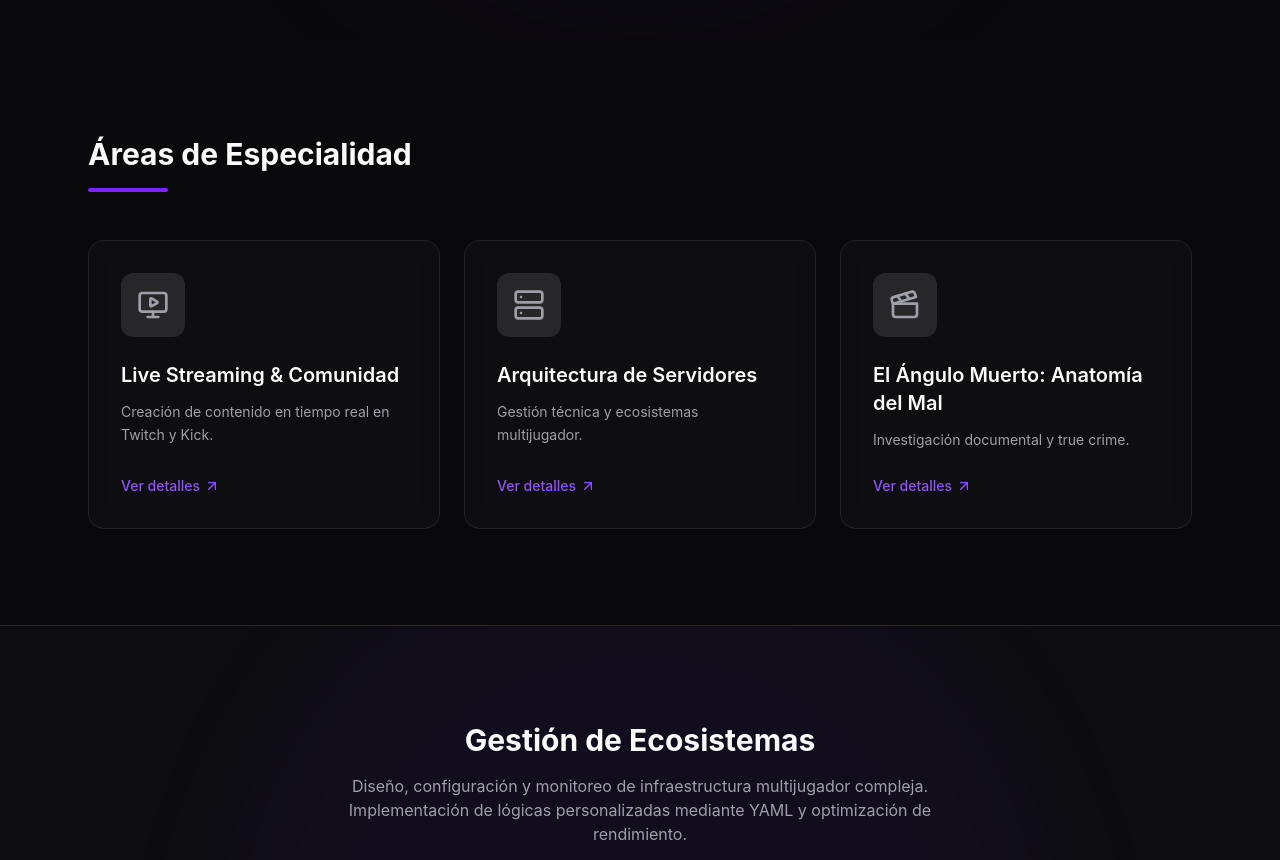
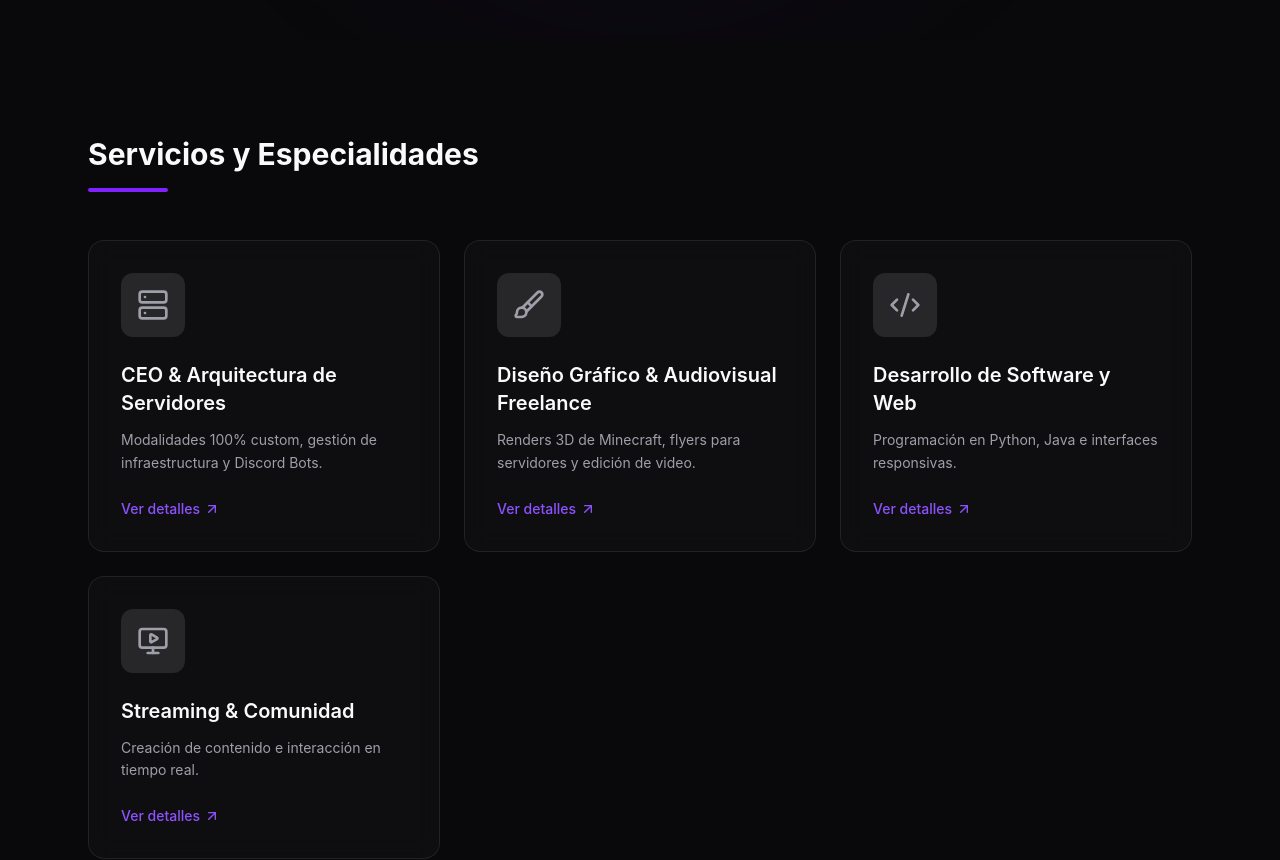
Before and after one commit to eldropg/dropg-portfolio, a React (Vite) app: page / in a window 1280 px wide. Shown: the part 760-1620 px from the top of the page. Built offline with nearby package versions, Linux system fonts and the light colour scheme; no server answers.

Commit message:
content: enriched portfolio with CEO roles, freelance services and dev stack

```diff
--- a/src/data/translations.jsx
+++ b/src/data/translations.jsx
@@ -1,5 +1,5 @@
 import React from 'react';
-import { MonitorPlay, Server, Clapperboard } from 'lucide-react';
+import { MonitorPlay, Server, Brush, Code2 } from 'lucide-react';
 
 export const translations = {
   es: {
@@ -7,13 +7,13 @@ export const translations = {
       toggleLang: "EN"
     },
     hero: {
-      badge: "Portfolio 2026",
+      badge: "Portfolio 2026 | Freelance Disponible",
       name: "DropG.",
-      tagline: "Software Engineer | UX/UI Designer",
-      about: "Estudiante en Inacap y apasionado por la creación de ecosistemas digitales. Transformo líneas de código y espacios en blanco en experiencias inmersivas."
+      tagline: "Software Engineer | CEO Legacy Realms | Diseñador Freelance",
+      about: "Construyo y administro ecosistemas digitales. Desde la arquitectura de servidores complejos y programación de bots, hasta el diseño de interfaces web y renders 3D publicitarios. Autónomo y listo para potenciar tu próximo proyecto."
     },
     specialties: {
-      title: "Áreas de Especialidad",
+      title: "Servicios y Especialidades",
       action: "Ver detalles"
     },
     infrastructure: {
@@ -32,7 +32,7 @@ export const translations = {
     },
     stream: {
       title: "Transmisión en Vivo",
-      desc: "Cuando no estoy escribiendo código o configurando servidores, me encuentras creando contenido e interactuando con la comunidad en tiempo real.",
+      desc: "Cuando no estoy escribiendo código, editando videos o configurando servidores, me encuentras creando contenido e interactuando con la comunidad en tiempo real.",
       btnTwitch: "Ir a Twitch",
       btnKick: "Ir a Kick",
       status: "DropG está En Vivo",
@@ -43,28 +43,36 @@ export const translations = {
     footer: "© 2026 DropG. Construido con React & Tailwind v4.",
     projects: [
       {
-        id: "streaming",
-        title: "Live Streaming & Comunidad",
-        shortDesc: "Creación de contenido en tiempo real en Twitch y Kick.",
-        longDesc: "Gestión de una comunidad activa mediante transmisiones en vivo. El enfoque principal está en la retención de audiencia, dinámicas interactivas y la integración de alertas personalizadas.",
-        icon: <MonitorPlay size={32} />,
-        tech: ["Twitch", "Kick", "OBS Studio", "Comunidad"]
+        id: "server",
+        title: "CEO & Arquitectura de Servidores",
+        shortDesc: "Modalidades 100% custom, gestión de infraestructura y Discord Bots.",
+        longDesc: "CEO de Legacy Realms, ex-Admin (CM) en Builders Academy y Helper en MinePiece. Especialista en programar modalidades desde cero (como GENS al 100%, NPCs, hologramas, All One Block). Amplia experiencia en soporte a usuarios, gestión integral de comunidades y programación de bots de tickets automatizados para Discord.",
+        icon: <Server size={32} />,
+        tech: ["Java", "YAML", "Discord Bots", "Community Management"]
       },
       {
-        id: "server",
-        title: "Arquitectura de Servidores",
-        shortDesc: "Gestión técnica y ecosistemas multijugador.",
-        longDesc: "Diseño y despliegue de servidores a gran escala. Especialización en balanceo de cargas, gestión de bases de datos para economías virtuales y resolución de conflictos de red en entornos Linux.",
-        icon: <Server size={32} />,
-        tech: ["Linux", "DevOps", "Bases de Datos", "Redes"]
+        id: "design",
+        title: "Diseño Gráfico & Audiovisual Freelance",
+        shortDesc: "Renders 3D de Minecraft, flyers para servidores y edición de video.",
+        longDesc: "Diseñador autónomo ofreciendo servicios para creadores y administradores. Especializado en renders 3D para marketing de servidores, flyers de aperturas y descuentos de tienda, miniaturas de alto impacto y edición audiovisual completa (aplicado en proyectos como el canal de True Crime 'El Ángulo Muerto').",
+        icon: <Brush size={32} />,
+        tech: ["Photoshop", "Premiere", "Renders 3D", "Branding"]
       },
       {
-        id: "youtube",
-        title: "El Ángulo Muerto: Anatomía del Mal",
-        shortDesc: "Investigación documental y true crime.",
-        longDesc: "Dirección de arte, guionización profunda y edición audiovisual para contenido de misterio. Creación de miniaturas de alto impacto y narrativa inmersiva.",
-        icon: <Clapperboard size={32} />,
-        tech: ["Premiere", "Photoshop", "Storytelling", "YouTube"]
+        id: "dev",
+        title: "Desarrollo de Software y Web",
+        shortDesc: "Programación en Python, Java e interfaces responsivas.",
+        longDesc: "Ingeniería de software aplicada (INACAP). Desarrollo de interfaces modernas y optimizadas, como este mismo portafolio interactivo construido con React. Experiencia académica en la creación de lógicas de negocio y plataformas web, incluyendo sistemas de comercio electrónico (e-commerce).",
+        icon: <Code2 size={32} />,
+        tech: ["Python", "Java", "React", "HTML"]
+      },
+      {
+        id: "streaming",
+        title: "Streaming & Comunidad",
+        shortDesc: "Creación de contenido e interacción en tiempo real.",
+        longDesc: "Gestión de una comunidad activa mediante transmisiones en vivo en Twitch y Kick. El enfoque principal está en la retención de audiencia, dinámicas interactivas y la creación de un espacio de entretenimiento tecnológico y de gaming.",
+        icon: <MonitorPlay size={32} />,
+        tech: ["Twitch", "Kick", "OBS Studio", "Engagement"]
       }
     ]
   },
@@ -73,13 +81,13 @@ export const translations = {
       toggleLang: "ES"
     },
     hero: {
-      badge: "Portfolio 2026",
+      badge: "Portfolio 2026 | Available for Freelance",
       name: "DropG.",
-      tagline: "Software Engineer | UX/UI Designer",
-      about: "Inacap student and passionate about creating digital ecosystems. I transform lines of code and blank spaces into immersive experiences."
+      tagline: "Software Engineer | CEO Legacy Realms | Freelance Designer",
+      about: "I build and manage digital ecosystems. From complex server architecture and bot programming, to web interface design and 3D marketing renders. Self-employed and ready to boost your next project."
     },
     specialties: {
-      title: "Areas of Expertise",
+      title: "Services & Expertise",
       action: "View details"
     },
     infrastructure: {
@@ -98,7 +106,7 @@ export const translations = {
     },
     stream: {
       title: "Live Broadcasting",
-      desc: "When I'm not writing code or configuring servers, you can find me creating content and interacting with the community in real-time.",
+      desc: "When I'm not writing code, editing videos, or configuring servers, you can find me creating content and interacting with the community in real-time.",
       btnTwitch: "Go to Twitch",
       btnKick: "Go to Kick",
       status: "DropG is Live",
@@ -109,28 +117,36 @@ export const translations = {
     footer: "© 2026 DropG. Built with React & Tailwind v4.",
     projects: [
       {
-        id: "streaming",
-        title: "Live Streaming & Community",
-        shortDesc: "Real-time content creation on Twitch and Kick.",
-        longDesc: "Managing an active community through live broadcasts. The main focus is audience retention, interactive dynamics, and custom alert integration.",
-        icon: <MonitorPlay size={32} />,
-        tech: ["Twitch", "Kick", "OBS Studio", "Community"]
+        id: "server",
+        title: "CEO & Server Architecture",
+        shortDesc: "100% custom gamemodes, infrastructure management, and Discord Bots.",
+        longDesc: "CEO of Legacy Realms, former Admin (CM) at Builders Academy, and Helper at MinePiece. Specialist in programming gamemodes from scratch (like 100% GENS, NPCs, holograms, All One Block). Extensive experience in user support, comprehensive community management, and programming automated ticket bots for Discord.",
+        icon: <Server size={32} />,
+        tech: ["Java", "YAML", "Discord Bots", "Community Management"]
       },
       {
-        id: "server",
-        title: "Server Architecture",
-        shortDesc: "Technical management and multiplayer ecosystems.",
-        longDesc: "Design and deployment of large-scale servers. Specialization in load balancing, database management for virtual economies, and network troubleshooting in Linux environments.",
-        icon: <Server size={32} />,
-        tech: ["Linux", "DevOps", "Databases", "Networking"]
+        id: "design",
+        title: "Freelance Graphic & Audiovisual Design",
+        shortDesc: "Minecraft 3D renders, server flyers, and video editing.",
+        longDesc: "Self-employed designer offering services for creators and admins. Specialized in 3D renders for server marketing, opening and store discount flyers, high-impact thumbnails, and complete audiovisual editing (applied in projects like the True Crime channel 'El Ángulo Muerto').",
+        icon: <Brush size={32} />,
+        tech: ["Photoshop", "Premiere", "3D Renders", "Branding"]
       },
       {
-        id: "youtube",
-        title: "El Ángulo Muerto: Anatomy of Evil",
-        shortDesc: "Documentary research and true crime.",
-        longDesc: "Art direction, deep scriptwriting, and audiovisual editing for mystery content. Creation of high-impact thumbnails and immersive narratives.",
-        icon: <Clapperboard size={32} />,
-        tech: ["Premiere", "Photoshop", "Storytelling", "YouTube"]
+        id: "dev",
+        title: "Software & Web Development",
+        shortDesc: "Python and Java programming, and responsive web interfaces.",
+        longDesc: "Applied software engineering (INACAP). Development of modern and optimized interfaces, like this very interactive portfolio built with React. Academic experience in creating business logics and web platforms, including e-commerce systems.",
+        icon: <Code2 size={32} />,
+        tech: ["Python", "Java", "React", "HTML"]
+      },
+      {
+        id: "streaming",
+        title: "Streaming & Community",
+        shortDesc: "Real-time content creation and interaction.",
+        longDesc: "Managing an active community through live broadcasts on Twitch and Kick. The main focus is audience retention, interactive dynamics, and creating a technological and gaming entertainment space.",
+        icon: <MonitorPlay size={32} />,
+        tech: ["Twitch", "Kick", "OBS Studio", "Engagement"]
       }
     ]
   }
```
